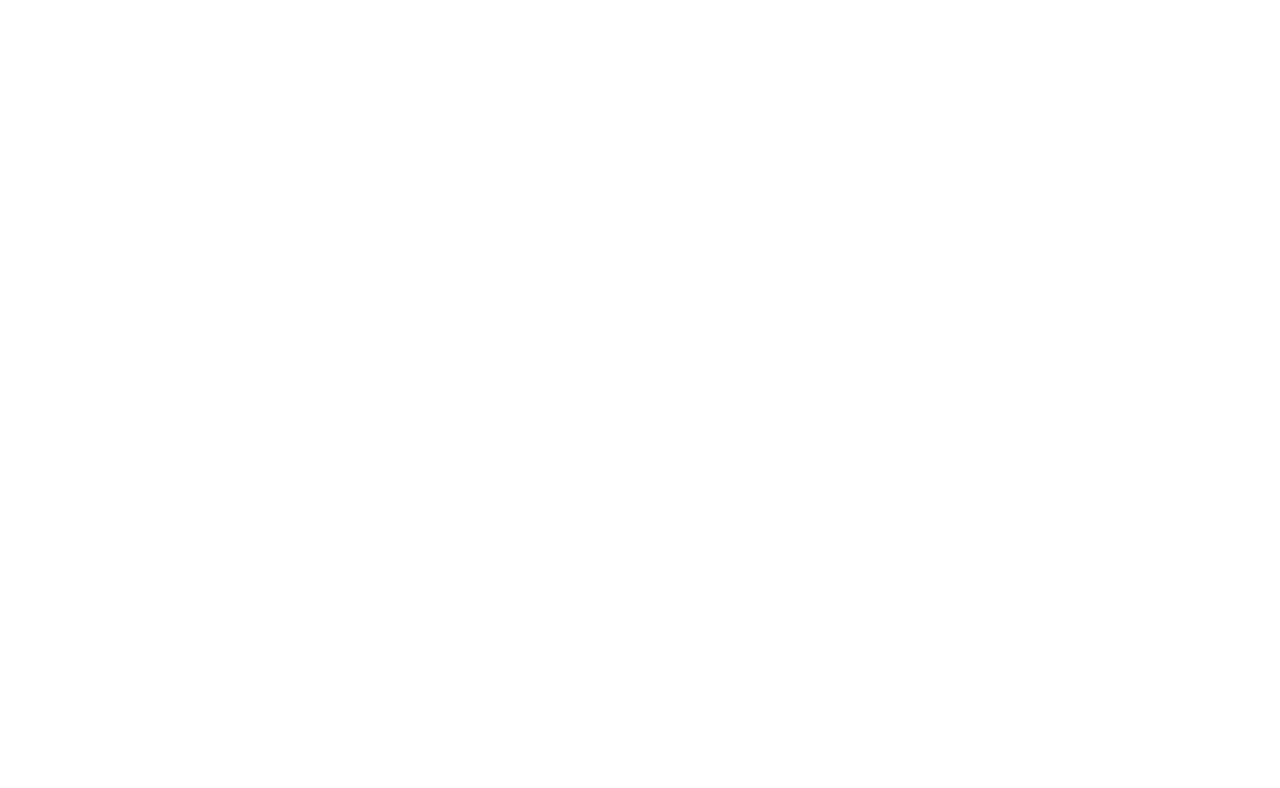
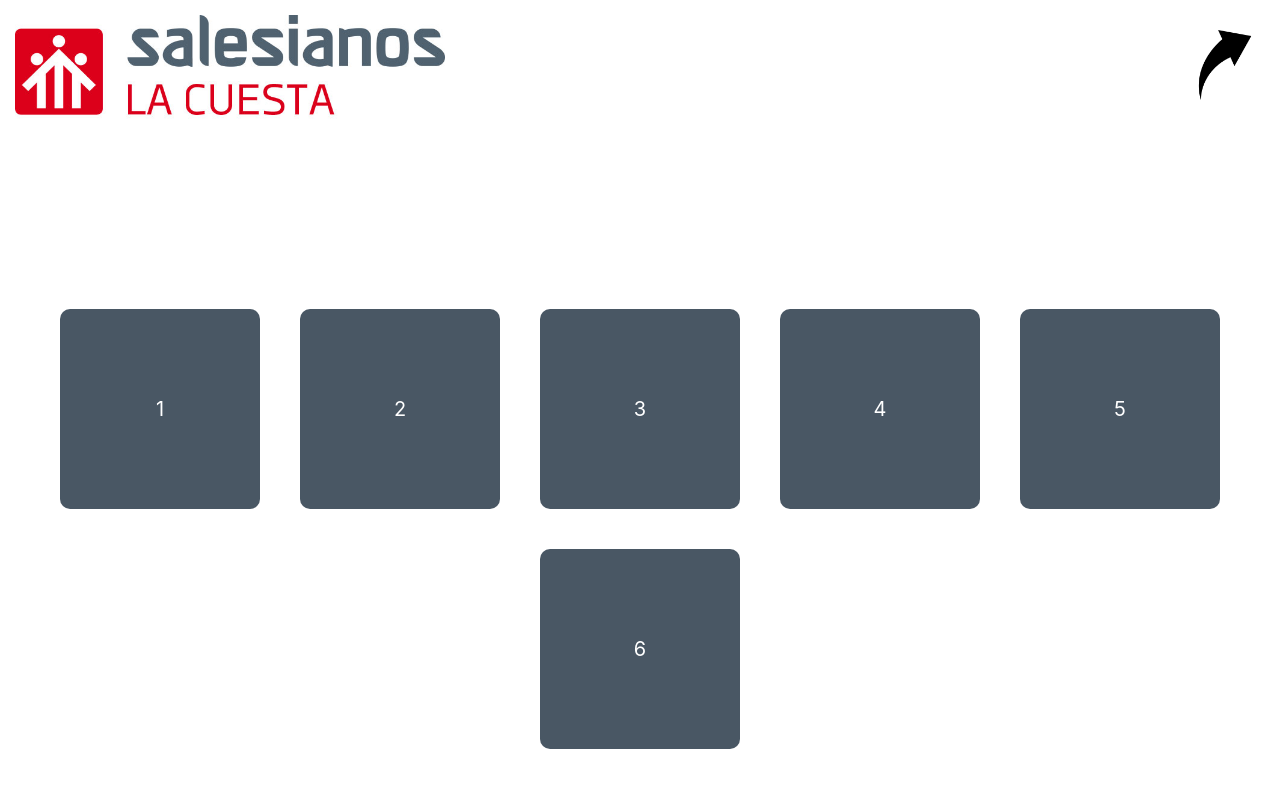
Before and after one commit to AlbertoBalaguePadron/ProyectoInteracion, a React (Create React App) app: page /Administrador/Select in a window 1280 px wide. Before the commit this address had no page. Shown: the top 788 px of the page. Built offline with nearby package versions, Linux system fonts and the light colour scheme.

Commit message:
Feature: Agrego varios Ficheros e edito las direcciones
Agreglos los ficheros : AdminActualizarDatos, AdminEditor, AdminSelectorAsignatura, AdminSelectorCurso, AdminSelectorDescargas y  SubirArchivo, Aparte modifico rutas y un poco el visual

```diff
--- a/package.json
+++ b/package.json
@@ -6,8 +6,11 @@
     "@testing-library/jest-dom": "^5.16.5",
     "@testing-library/react": "^13.4.0",
     "@testing-library/user-event": "^13.5.0",
+    "bootstrap": "^5.2.3",
     "react": "^18.2.0",
+    "react-bootstrap": "^2.7.4",
     "react-dom": "^18.2.0",
+    "react-modal": "^3.16.1",
     "react-router-dom": "^6.10.0",
     "react-scripts": "5.0.1",
     "web-vitals": "^2.1.4"
--- /dev/null
+++ b/src/assets/screens/AdminActualizarDatos.jsx
@@ -0,0 +1,21 @@
+import Cabecera from "./header/Cabecera.jsx";
+import { useParams } from "react-router-dom";
+
+const AdminActualizarDatos = () => {
+    const { curso, asignatura } = useParams();
+
+
+    return (
+        <div className="container">
+            <Cabecera direcion={"/Administrador"} />
+
+            <div className="bodySelector">
+
+                <p>Holaaaa soy el curso = {curso} y la asignatura = {asignatura} aqui estaran los materiales para descargarlos</p>
+
+            </div>
+        </div>
+    )
+}
+
+export default AdminActualizarDatos;
--- /dev/null
+++ b/src/assets/screens/AdminEditor.jsx
@@ -0,0 +1,36 @@
+import Cabecera from "./header/Cabecera.jsx";
+import { Link } from "react-router-dom";
+import { Button } from "react-bootstrap";
+
+
+const AdminEditor = () => {
+
+    const setEditar_Descargar = (param) => {
+        // setEditarDescargar(param)
+    };
+
+    return (
+        <div className="container">
+            <Cabecera direcion={"/Administrador"} />
+
+            <div className="bodySelector">
+                <Link to="/Administrador/UsuariosTabla" className="QuitarEstiloEnlace">
+                    <div className="elemento">
+                        <p>Usuarios</p>
+                    </div>
+                </Link>
+
+
+                <Link to="/Administrador/Select" className="QuitarEstiloEnlace" >
+                    <Button className="elemento" onClick={() => setEditar_Descargar("Editar")}>
+                        Editar Archivos
+                    </Button>
+                </Link>
+
+            </div>
+        </div>
+    )
+
+}
+
+export default AdminEditor;
--- /dev/null
+++ b/src/assets/screens/AdminSelectorAsignatura.jsx
@@ -0,0 +1,46 @@
+import Cabecera from "./header/Cabecera.jsx";
+import { Link, useParams } from "react-router-dom";
+
+const AdminSelectorAsignatura = () => {
+    const { id } = useParams();
+    console.log("Este es el curso recogido por el enlace => ", id);
+
+    const asignaturaPorCurso = [
+        { id: 1, title: "Matemáticas" },
+        { id: 2, title: "Lengua" },
+        { id: 3, title: "Sociales" },
+        { id: 4, title: "Naturales" },
+        { id: 5, title: "Educación física" },
+        { id: 6, title: "Religión" },
+    ];
+
+    function contenido() {
+        return (
+            <div className="bodySelector">
+                {
+                    asignaturaPorCurso.map((elto, idx) => (
+                        <Link to={`/Administrador/Select/${id}/${elto.title}`} className="QuitarEstiloEnlace" key={idx}>
+                            <div className="elemento">
+                                <p>{elto.title}</p>
+                            </div>
+                        </Link>
+                    ))
+                }
+            </div>
+        )
+    }
+
+
+
+
+    return (
+        <div className="container">
+            <Cabecera direcion={"/Administrador/Select"} />
+
+            {contenido()}
+
+        </div>
+    )
+}
+
+export default AdminSelectorAsignatura;
--- /dev/null
+++ b/src/assets/screens/AdminSelectorCurso.jsx
@@ -0,0 +1,69 @@
+import Cabecera from "./header/Cabecera.jsx";
+import React from "react";
+import { Link } from "react-router-dom";
+
+
+
+const AdminSelectorCurso = ({editarDescargar}) => {
+
+  let url = "";
+
+  if (editarDescargar === "Editar" ) {
+    url = "/Administrador/Select/";
+
+  } else if (editarDescargar === "Descargar") {
+    url =  "/Administrador/Select_Curso/";
+  }
+
+
+    return (
+      <div className="container">
+        <Cabecera direcion={"/Administrador"} />
+
+        <div className="bodySelector">
+
+          <Link to={url+"1"} className="QuitarEstiloEnlace">
+            <div className="elemento">
+              <p>1</p>
+            </div>
+          </Link>
+
+          <Link to={url+"2"} className="QuitarEstiloEnlace" >
+            <div className="elemento">
+              <p>2</p>
+            </div>
+          </Link>
+
+          <Link to={url+"3"} className="QuitarEstiloEnlace" >
+            <div className="elemento">
+              <p>3</p>
+            </div>
+          </Link>
+
+
+          <Link to={url+"4"} className="QuitarEstiloEnlace" >
+            <div className="elemento">
+              <p>4</p>
+            </div>
+          </Link>
+
+          <Link to={url+"5"} className="QuitarEstiloEnlace" >
+            <div className="elemento">
+              <p>5</p>
+            </div>
+          </Link>
+
+          <Link to={url+"6"} className="QuitarEstiloEnlace" >
+            <div className="elemento">
+              <p>6</p>
+            </div>
+          </Link>
+
+        </div>
+      </div>
+    )
+
+
+}
+
+export default AdminSelectorCurso;
--- a/src/assets/screens/Aplication.jsx
+++ b/src/assets/screens/Aplication.jsx
@@ -1,13 +1,33 @@
+import React, { useState } from "react";
 import { Routes, Route } from 'react-router-dom';
-import AdministradorSelector from "./AdminstradorSelector.jsx";
+import AdministradorSelector from './AdminstradorSelector.jsx';
+import AdminSelectorAsignatura from './AdminSelectorAsignatura.jsx';
+import AdminActualizarDatos from './AdminActualizarDatos.jsx';
+import AdminSelectorCurso from './AdminSelectorCurso.jsx';
+import SubirArchivo from './SubirArchivo.jsx';
+import AdminEditor from './AdminEditor.jsx';
 
 
 const Aplication = () => {
+
+    const [editarDescargar, setEditarDescargar] = useState();
+
     return (
         <div className="container">
             <Routes>
                 {/* <Route path="/" element={<Login/>} ></Route> */}
-                <Route path="/Administrador" element={<AdministradorSelector />} ></Route>
+                <Route path="/Administrador" element={<AdministradorSelector setEditarDescargar={setEditarDescargar} />} ></Route>
+                <Route path="/Administrador/Tablas" element={<AdminEditor />} ></Route>
+
+
+                <Route path="/Administrador/Subir_Archivo" element={<SubirArchivo />} ></Route>
+                <Route path="/Administrador/Select" element={<AdminSelectorCurso editarDescargar={editarDescargar} />} ></Route>
+                <Route path="/Administrador/Select_Curso/:id" element={<AdminSelectorAsignatura />}></Route>
+                <Route path="/Administrador/Select/:curso/:asignatura" element={<AdminActualizarDatos />} ></Route>
+
+
+
+
             </Routes>
         </div>
     )
--- /dev/null
+++ b/src/assets/screens/SubirArchivo.jsx
@@ -0,0 +1,19 @@
+import Cabecera from "./header/Cabecera.jsx";
+
+const SubirArchivo = () => {
+
+
+    return (
+        <div clasName="container">
+            <Cabecera direcion={"/Administrador"} />
+
+            <div className="bodySelector">
+
+                <p>Holaaaa soy el que va a subir archivos a la api para guardarlas  </p>
+
+            </div>
+        </div>
+    )
+}
+
+export default SubirArchivo;
--- a/src/assets/style/GlobalStyles.css
+++ b/src/assets/style/GlobalStyles.css
@@ -58,3 +58,9 @@
     border-radius: 10px;
     font-size: 20px;
   }
+
+
+  .QuitarEstiloEnlace{
+    text-decoration: none;
+    color: white;
+  }
```
Also changed, not shown: src/assets/screens/AdminSelectorDescarga.jsx (added, +15 -0 lines), src/assets/screens/AdminstradorSelector.jsx (+28 -19 lines), 1 other file (tests, documents, lock files or other folders).
